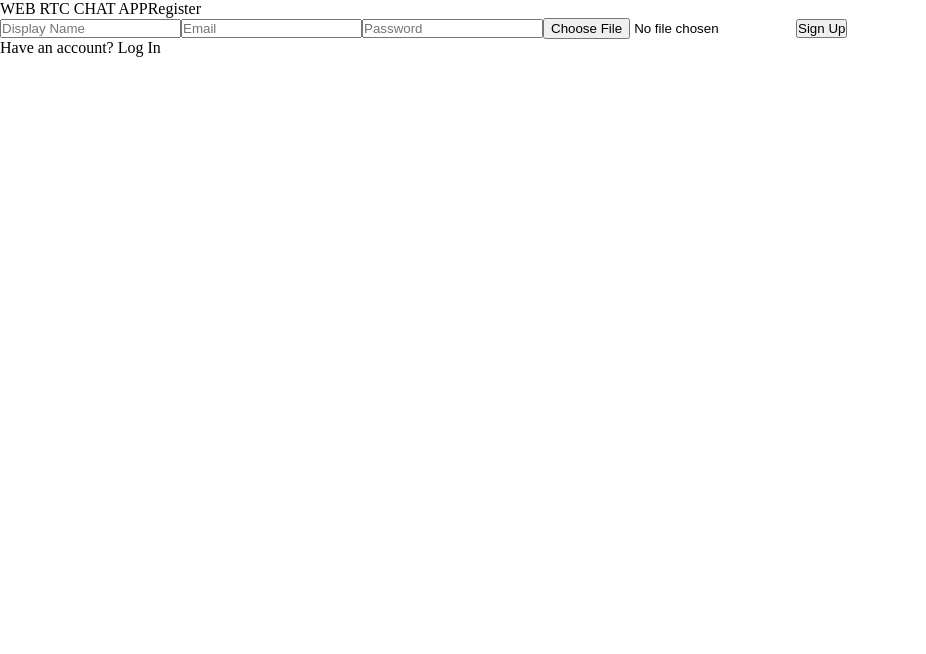
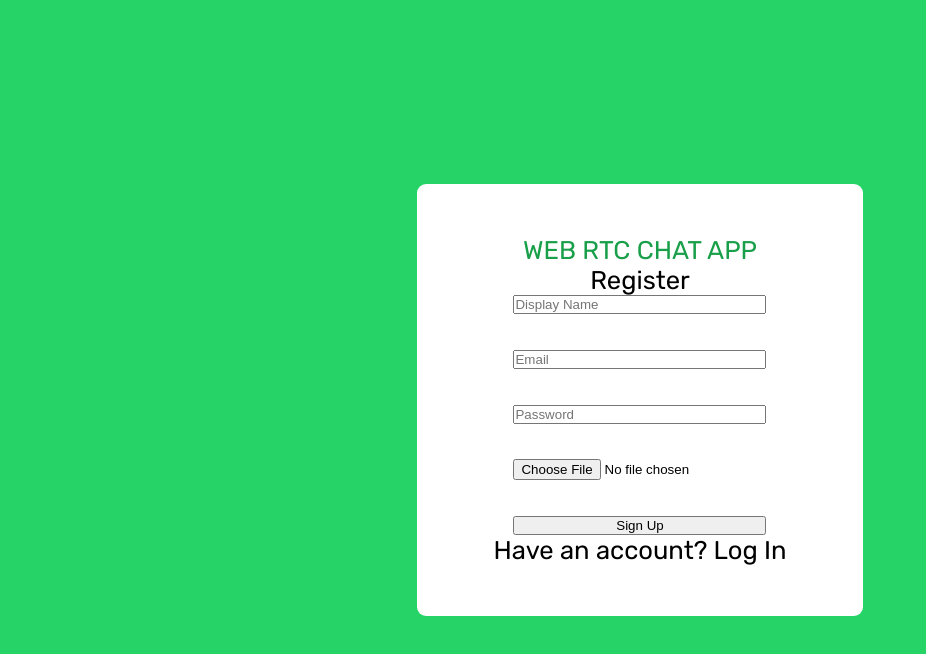
Before and after one commit to orpic/chat-app-rtc, a React (Create React App) app: page / in a window 1280 px wide. Shown: the top 654 px of the page, without its empty margins (0-926 px from the left). Built offline with nearby package versions, Linux system fonts and the light colour scheme.

Commit message:
register fixes

```diff
--- a/src/index.css
+++ b/src/index.css
@@ -1,3 +1,5 @@
+@import url("https://fonts.googleapis.com/css2?family=Rubik:wght@400;500;600;700;800&display=swap");
+
 * {
   padding: 0;
   margin: 0;
@@ -5,5 +7,7 @@
 }
 
 html {
-  /* font-size: 62.5%; */
+  font-size: 62.5%;
+  font-size: 1.6rem;
+  font-family: "Rubik", sans-serif;
 }
--- a/src/pages/Register/Register.module.css
+++ b/src/pages/Register/Register.module.css
@@ -0,0 +1,26 @@
+.formContainer {
+  background-color: #25d366;
+  height: 100vh;
+  display: flex;
+  align-items: center;
+  justify-content: center;
+}
+
+.formWrapper {
+  background-color: #fff;
+  padding: 2rem 3rem;
+  border-radius: 9px;
+  display: flex;
+  flex-direction: column;
+  align-items: center;
+}
+
+.logo {
+  color: #199f4a;
+}
+
+.formWrapper form {
+  display: flex;
+  flex-direction: column;
+  gap: 1.4rem;
+}
```
